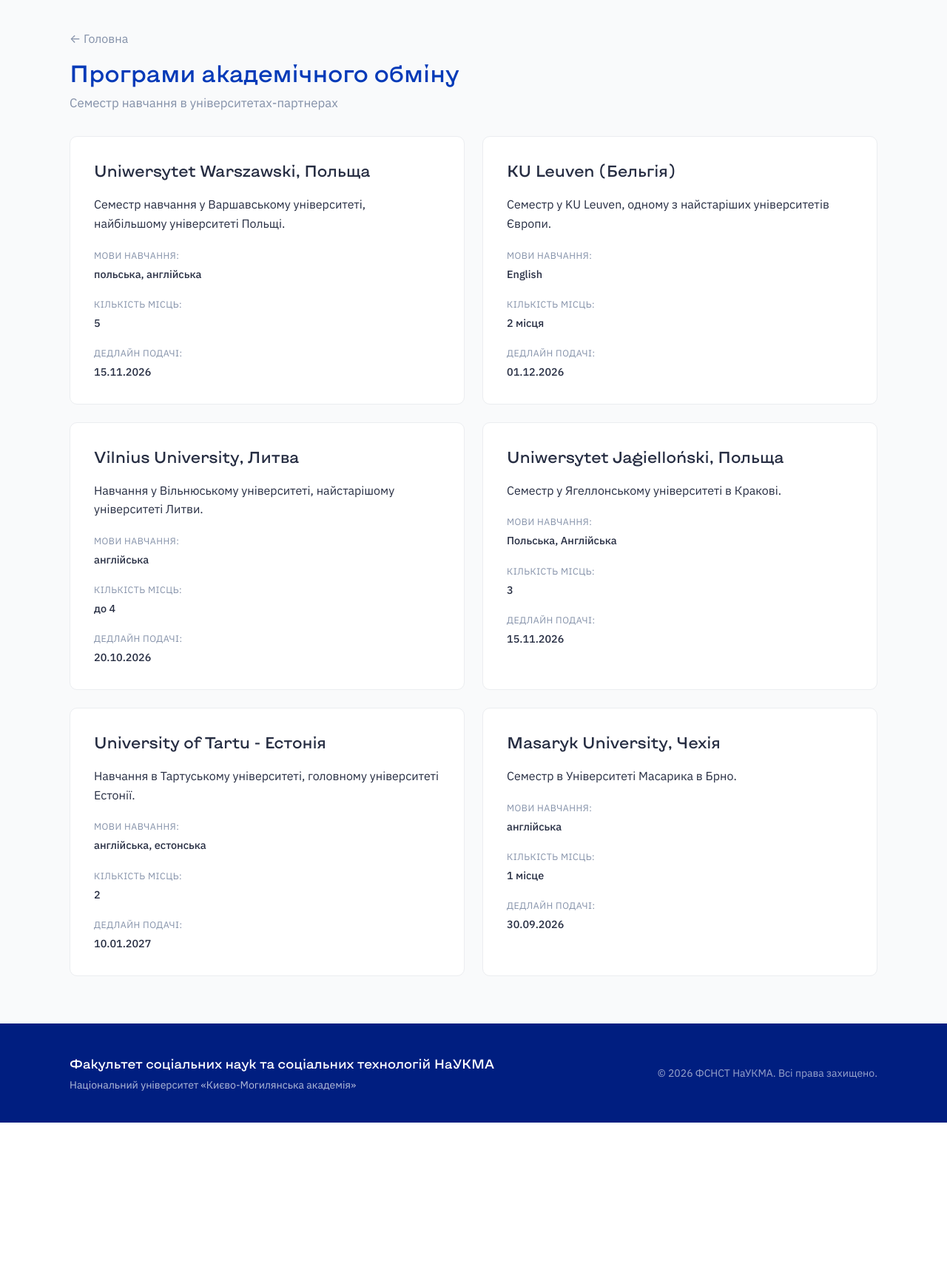
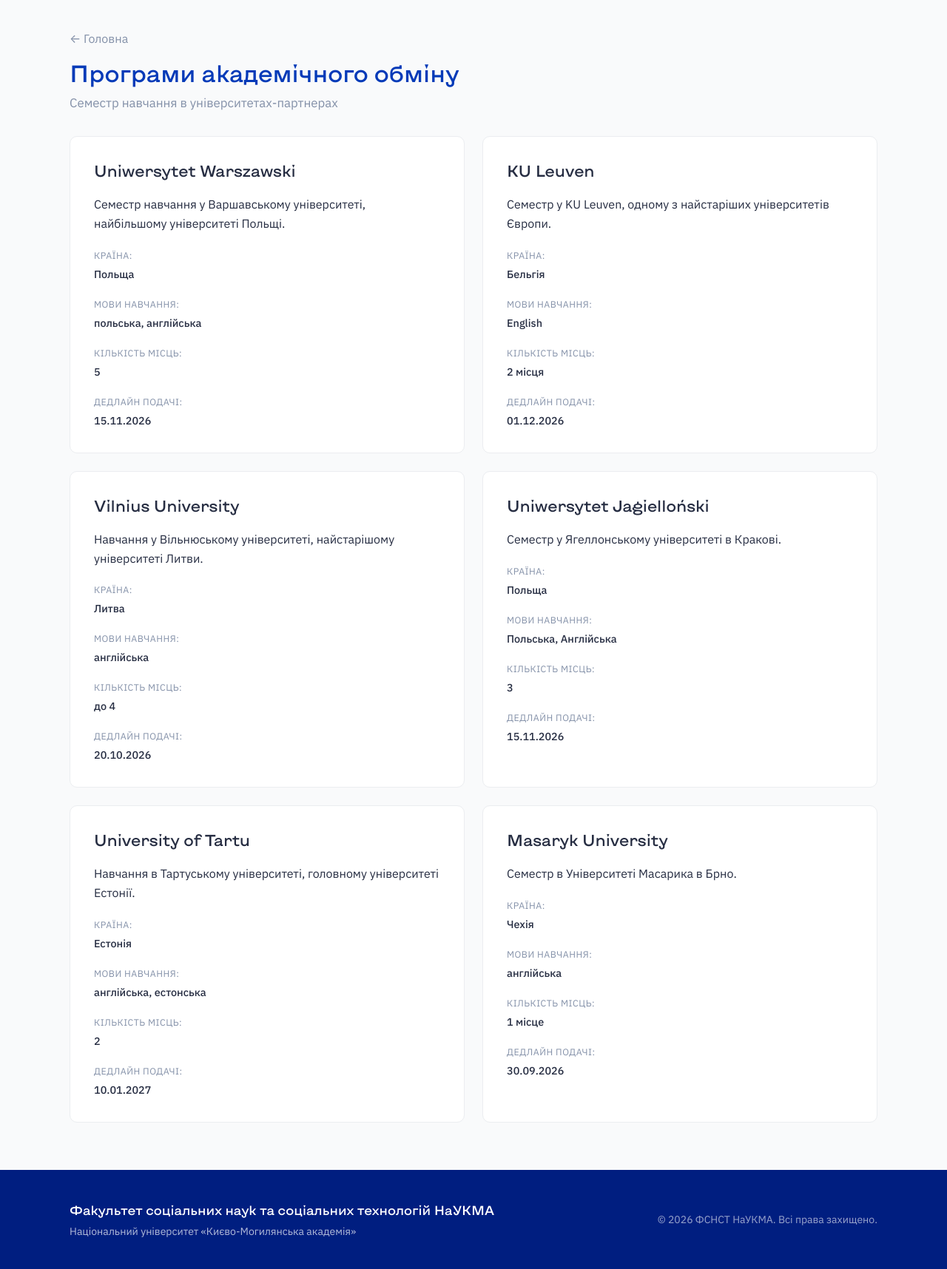
Before and after one commit to ivanvan08/fsnst-site, a Django app: page /exchange/ in a window 1280 px wide. Shown: the part 73-1789 px from the top of the page at 74% size. Before the commit the page ends 1591 px from the top, so only its background shows below. Run offline with Django 5.2, Linux system fonts and the light colour scheme; data comes from the database, SQL or seed files in the repository.

Commit message:
feat: split exchange university and country

```diff
--- a/faculty/models.py
+++ b/faculty/models.py
@@ -49,6 +49,7 @@ class Teacher(models.Model):
 
 class ExchangeProgram(models.Model):
     university = models.CharField(max_length=200)
+    country = models.CharField(max_length=100, blank=True)
     languages = models.CharField(max_length=200)
     seats = models.CharField(max_length=50)
     deadline = models.DateField()
--- a/faculty/templates/faculty/exchange_list.html
+++ b/faculty/templates/faculty/exchange_list.html
@@ -15,6 +15,10 @@
       <article class="card dept-card">
         <h2 class="dept-title">{{ exchange.university }}</h2>
         <p>{{ exchange.description }}</p>
+        <div class="dept-head-box">
+          <span class="meta-label">Країна:</span>
+          <span class="meta-value">{{ exchange.country|default:"—" }}</span>
+        </div>
         <div class="dept-head-box">
           <span class="meta-label">Мови навчання:</span>
           <span class="meta-value">{{ exchange.languages }}</span>
```
Also changed, not shown: faculty/migrations/0004_exchangeprogram_country.py (added), faculty/migrations/0005_split_university_country.py (added).
